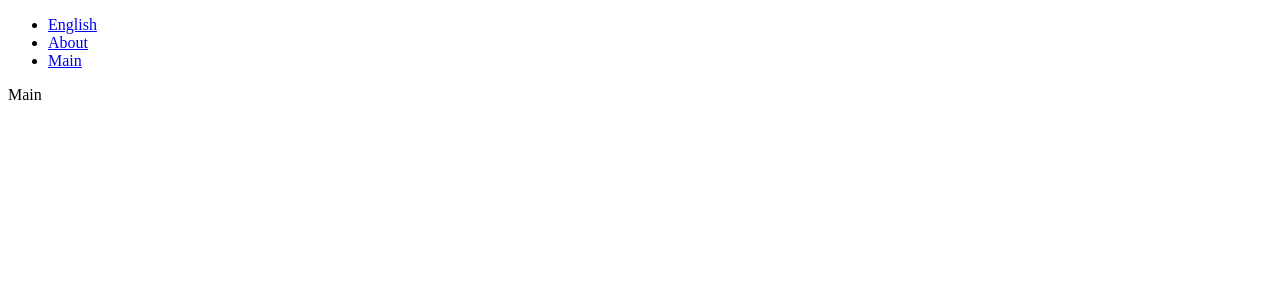
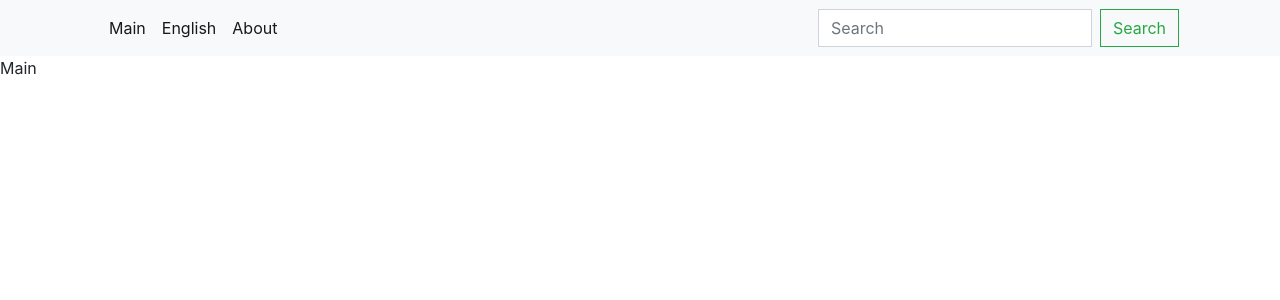
Before and after one commit to alexReact/alex-react-gh-page, a React (Create React App) app: page /#/ in a window 1280 px wide. Shown: the top 300 px of the page. Built offline with nearby package versions, Linux system fonts and the light colour scheme.

Commit message:
added bootstrap-4 & rewrote header

```diff
--- a/package.json
+++ b/package.json
@@ -12,6 +12,7 @@
     "@types/react": "^16.9.23",
     "@types/react-dom": "^16.9.5",
     "@types/react-router-dom": "^5.1.3",
+    "bootstrap": "^4.4.1",
     "gh-pages": "^2.2.0",
     "node-sass": "^4.13.1",
     "react": "^16.13.0",
--- /dev/null
+++ b/src/App.scss
@@ -0,0 +1 @@
+@import "./assets/styles/globalBootstrap.scss";
--- a/src/App.tsx
+++ b/src/App.tsx
@@ -1,6 +1,7 @@
 import React, { Suspense, lazy } from "react";
-import { Switch, Route, HashRouter, Link } from "react-router-dom";
+import { Switch, Route, HashRouter } from "react-router-dom";
 import { Header } from "./pages/common/Header/Header";
+import "./App.scss";
 
 const Main = lazy(() => import("./pages/Main/Main"));
 const About = lazy(() => import("./pages/About/About"));
@@ -11,6 +12,7 @@ function App() {
     <div className="App">
       <HashRouter basename="/">
         <Header />
+
         <div className="App-mainContent">
           <Suspense fallback={null}>
             <Switch>
--- /dev/null
+++ b/src/assets/styles/globalBootstrap.scss
@@ -0,0 +1,67 @@
+$theme-colors: (
+  "primary": red,
+  "dark": #000,
+  "transparent": transparent,
+);
+
+// $grid-breakpoints: (
+//   xs: 0,
+//   sm: 672px,
+//   md: 992px,
+//   lg: 1312px,
+// );
+
+// $container-max-widths: (
+//   sm: 650px,
+//   md: 960px,
+//   lg: 1280px,
+// );
+
+// rewriting other bootstrap vars
+$enable-rounded: false;
+$grid-columns: 12;
+// $grid-gutter-width: 30px;
+
+$spacer: 1rem !default;
+$spacers: () !default;
+$spacerLoop: 16; // 16px == 1rem
+$step: 2; //loop step
+$max: 100; //max-size 100px
+
+@for $i from 1 through $max / $step {
+  $value: $i * $step;
+  $spacers: map-merge(
+    (
+      "#{$value}px": (
+        $spacer * ($value / $spacerLoop),
+      ),
+    ),
+    $spacers
+  );
+}
+
+// This variable affects the `.h-*` and `.w-*` classes.
+$sizes: () !default;
+// stylelint-disable-next-line scss/dollar-variable-default
+$sizes: map-merge(
+  (
+    25: 25%,
+    50: 50%,
+    75: 75%,
+    100: 100%,
+    auto: auto,
+  ),
+  $sizes
+);
+
+$font-size-base: 1rem !default; // Assumes the browser default, typically `16px`
+
+// $h1-font-size: $font-size-base * 5.93; //95px
+// $h2-font-size: $font-size-base * 4.25; //68px
+// $h3-font-size: $font-size-base * 2.62; //42px
+// $h4-font-size: $font-size-base * 1.75; //28px
+// $h5-font-size: $font-size-base * 1.43; //23px
+
+// $headings-font-family: "GT-America-Extended-500";
+
+@import "node_modules/bootstrap/scss/bootstrap.scss";
--- /dev/null
+++ b/src/pages/common/Forms/SearchForm/SearchForm.tsx
@@ -0,0 +1,21 @@
+import React from "react";
+
+interface ISearchFormProps {
+  [key: string]: any;
+}
+
+export const SearchForm: React.FC<ISearchFormProps> = () => {
+  return (
+    <form className="form-inline my-2 my-lg-0">
+      <input
+        className="form-control mr-sm-2"
+        type="search"
+        placeholder="Search"
+        aria-label="Search"
+      />
+      <button className="btn btn-outline-success my-2 my-sm-0" type="submit">
+        Search
+      </button>
+    </form>
+  );
+};
--- a/src/pages/common/Header/Header.tsx
+++ b/src/pages/common/Header/Header.tsx
@@ -1,6 +1,7 @@
 import React from "react";
 import { mainMenu } from "./model";
 import { Link } from "react-router-dom";
+import { SearchForm } from "../Forms/SearchForm/SearchForm";
 
 interface IHeaderProps {
   [key: string]: any;
@@ -8,18 +9,38 @@ interface IHeaderProps {
 
 export const Header: React.FC<IHeaderProps> = () => {
   return (
-    <div className="Header">
-      <ul>
+    <div className="Header bg-light">
+      <div className="container">
+        <nav className="navbar navbar-expand-lg navbar-light ">
+          <button
+            className="navbar-toggler"
+            type="button"
+            data-toggle="collapse"
+            data-target="#navbarSupportedContent"
+            aria-controls="navbarSupportedContent"
+            aria-expanded="false"
+            aria-label="Toggle navigation"
+          >
+            <span className="navbar-toggler-icon"></span>
+          </button>
+
+          <div className="collapse navbar-collapse" id="navbarSupportedContent">
+            <ul className="navbar-nav mr-auto">
               {mainMenu.map(({ link, title }) => {
                 return (
-            <li key={link}>
-              <Link to={link} className="Menu-link">
+                  <li key={link} className="nav-item active">
+                    <Link to={link} className="nav-link">
                       {title}
                     </Link>
                   </li>
                 );
               })}
             </ul>
+
+            <SearchForm />
+          </div>
+        </nav>
+      </div>
     </div>
   );
 };
--- a/src/pages/common/Header/model.ts
+++ b/src/pages/common/Header/model.ts
@@ -4,7 +4,7 @@ type MainMenuType = {
 };
 
 export const mainMenu: Array<MainMenuType> = [
+  { link: "/", title: "Main" },
   { link: "/english", title: "English" },
   { link: "/about", title: "About" },
-  { link: "/", title: "Main" },
 ];
```
Also changed, not shown: 1 other file (tests, documents, lock files or other folders). Lines whose indentation alone changed are shown as unchanged.
